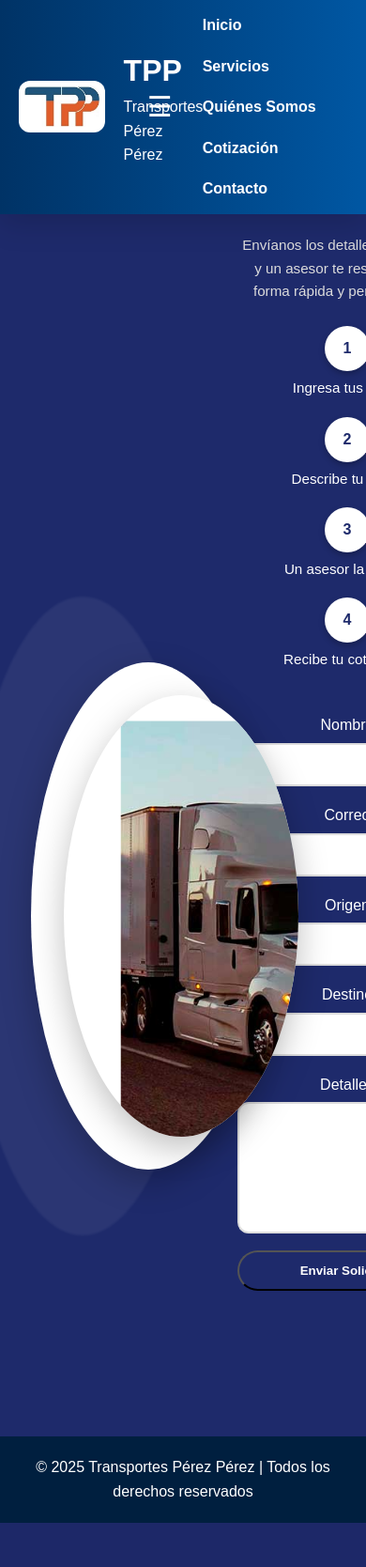
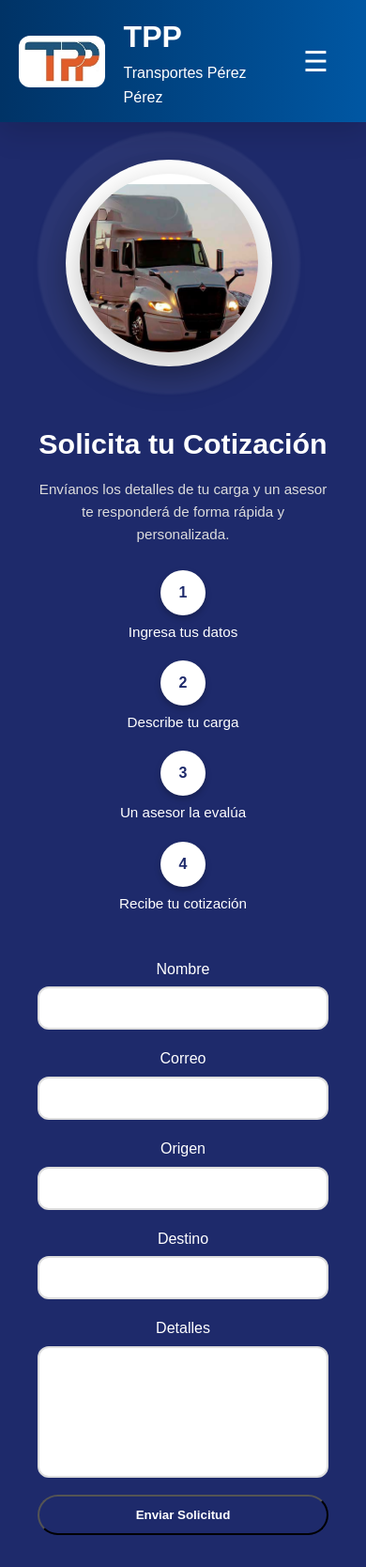
Before and after one commit to lizbethmonroy097-cpu/TPP.githup.io, a PHP site: page / in a window 390 px wide, after a click on "Cotiza aquí". Shown: the top 1668 px of the page at 94% size. Before the commit the page ends 1621 px from the top, so only its background shows below. Run offline with PHP 8.4, Linux system fonts and the light colour scheme; some libraries are stand-ins or nearby versions.

Commit message:
Update style.css

```diff
--- a/css/style.css
+++ b/css/style.css
@@ -1757,3 +1757,68 @@ nav ul{
 }
 
 }
+/* ============================
+============================ */
+
+html, body { overflow-x: hidden !important; }
+
+/* --- MENÚ: forzar oculto en móvil, solo abrir con .active --- */
+@media (max-width: 820px) {
+  header nav ul {
+    display: none !important;
+  }
+  #menuNav.active ul {
+    display: flex !important;
+    flex-direction: column !important;
+  }
+}
+
+/* --- COTIZACIÓN: forzar 1 columna en móvil y quitar anchos gigantes --- */
+@media (max-width: 900px) {
+
+  /* tu CSS al final pone .cotizacion-grid en flex, aquí lo corregimos */
+  #cotizacion .cotizacion-grid {
+    display: grid !important;
+    grid-template-columns: 1fr !important;
+    gap: 28px !important;
+    padding-left: 0 !important;
+    width: 100% !important;
+  }
+
+  /* quitar el desplazamiento que rompe el layout */
+  #cotizacion .circle-wrapper {
+    margin: 0 auto !important;
+    margin-left: 0 !important;
+    margin-top: 0 !important;
+
+    width: 280px !important;
+    height: 280px !important;
+  }
+
+  /* escalar los 3 círculos */
+  #cotizacion .circle-back {
+    width: 280px !important;
+    height: 280px !important;
+    top: 0 !important;
+    left: 0 !important;
+  }
+
+  #cotizacion .circle-white {
+    width: 220px !important;
+    height: 220px !important;
+    top: 30px !important;
+    left: 30px !important;
+  }
+
+  #cotizacion .circle-img {
+    width: 190px !important;
+    height: 190px !important;
+    top: 45px !important;
+    left: 45px !important;
+  }
+
+  /* el formulario en 1 columna */
+  #cotizacion .clean-form .form-row {
+    grid-template-columns: 1fr !important;
+  }
+}
```
